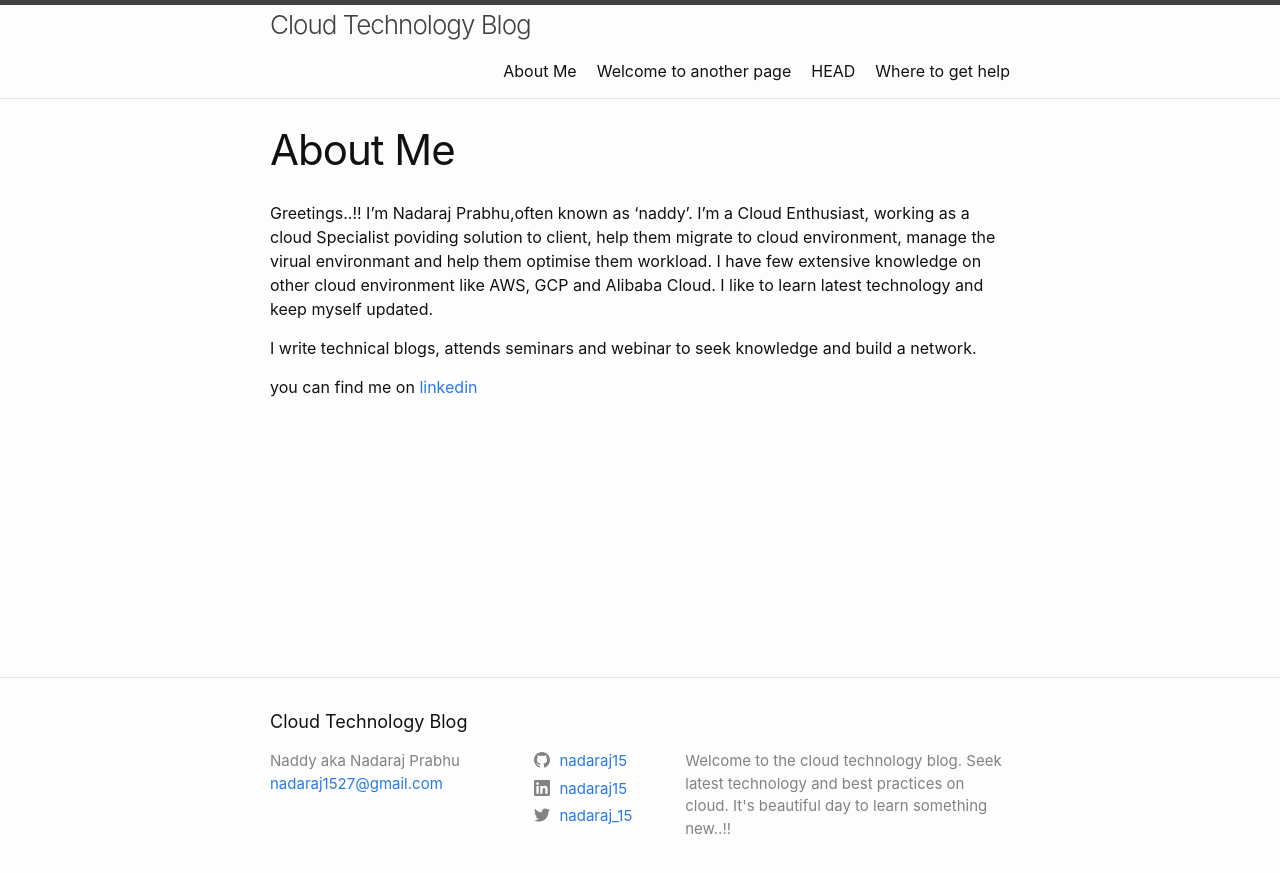
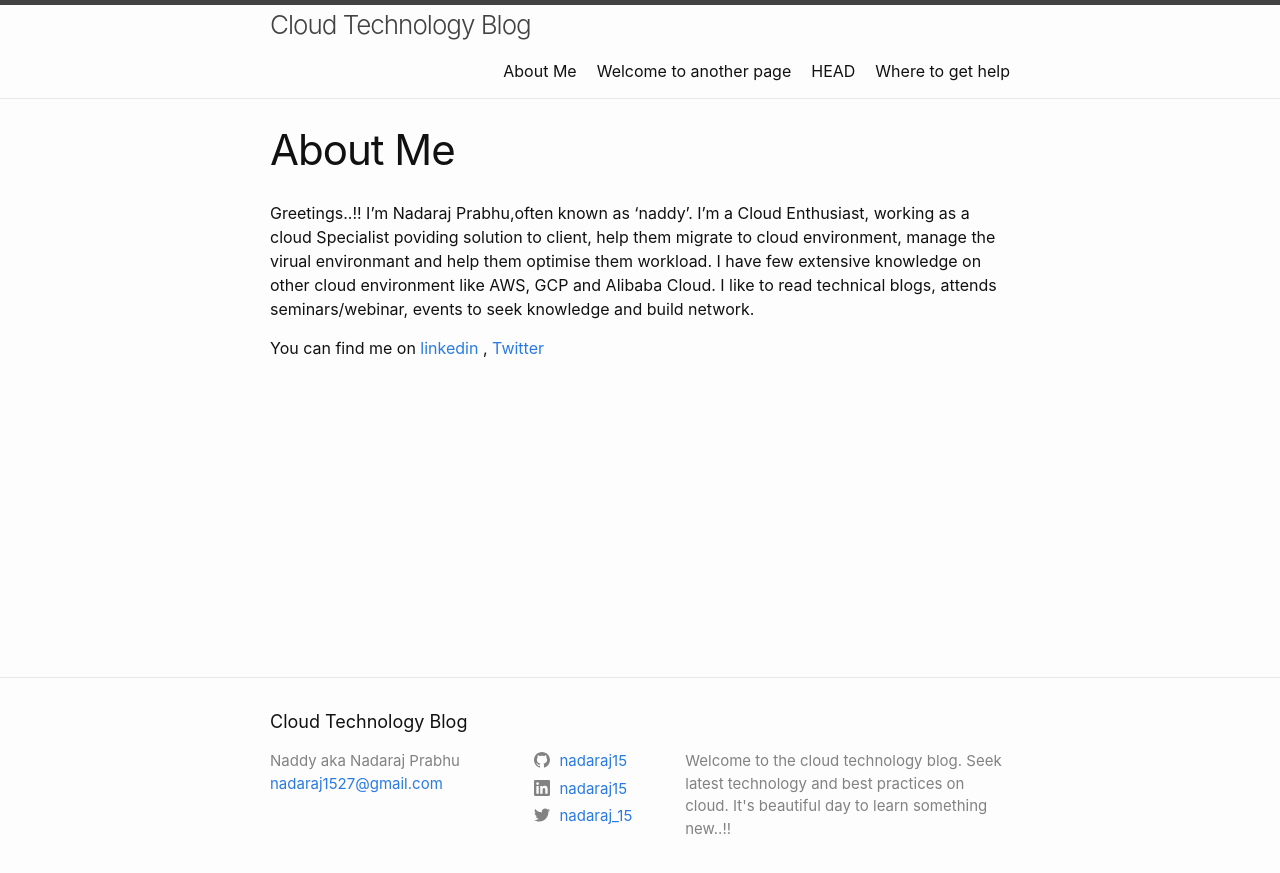
Before and after one commit to nadaraj15/home, a Jekyll site: the page built from about.md, in a window 1280 px wide. Shown: the top 873 px of the page. Built offline with Jekyll 4.4.1, drawn with Linux system fonts in a browser that asks for light colours.

Commit message:
Update about.md

```diff
--- a/about.md
+++ b/about.md
@@ -6,8 +6,6 @@ permalink: /aboutme/
 
 Greetings..!! I'm Nadaraj Prabhu,often known as 'naddy'. I'm a Cloud Enthusiast, working as a cloud Specialist
 poviding solution to client, help them migrate to cloud environment, manage the virual environmant and
-help them optimise them workload. I have few extensive knowledge on other cloud environment like AWS, GCP and Alibaba Cloud. I like to learn latest technology and keep myself updated.
+help them optimise them workload. I have few extensive knowledge on other cloud environment like AWS, GCP and Alibaba Cloud. I like to read technical blogs, attends seminars/webinar, events to seek knowledge and build network.
 
-I write technical blogs, attends seminars and webinar to seek knowledge and build a network.
-
-you can find me on [linkedin](www.linkedin.com/in/nadaraj-prabhu-531033123)
+You can find me on [linkedin](www.linkedin.com/in/nadaraj-prabhu-531033123) , [Twitter](https://twitter.com/nadaraj15)
```
